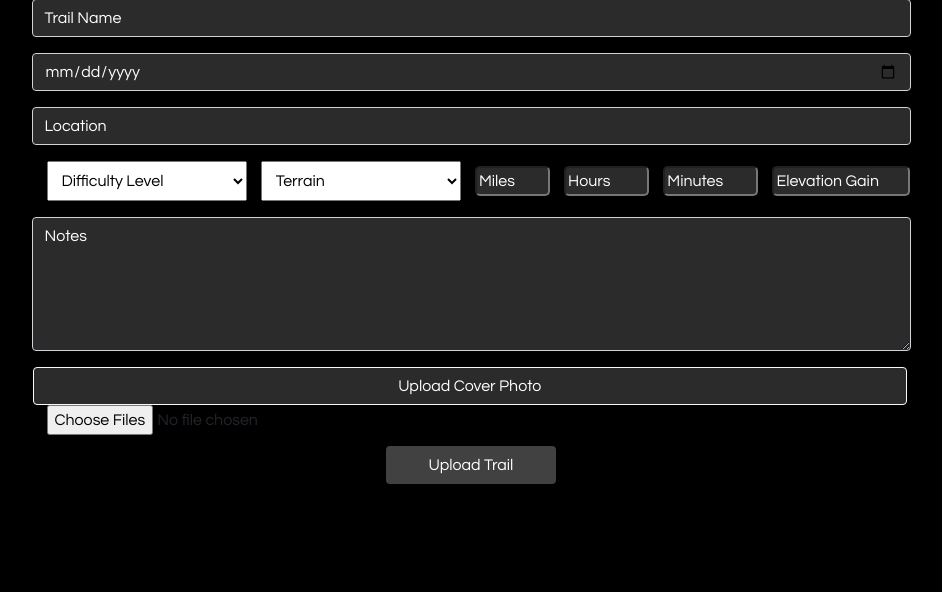
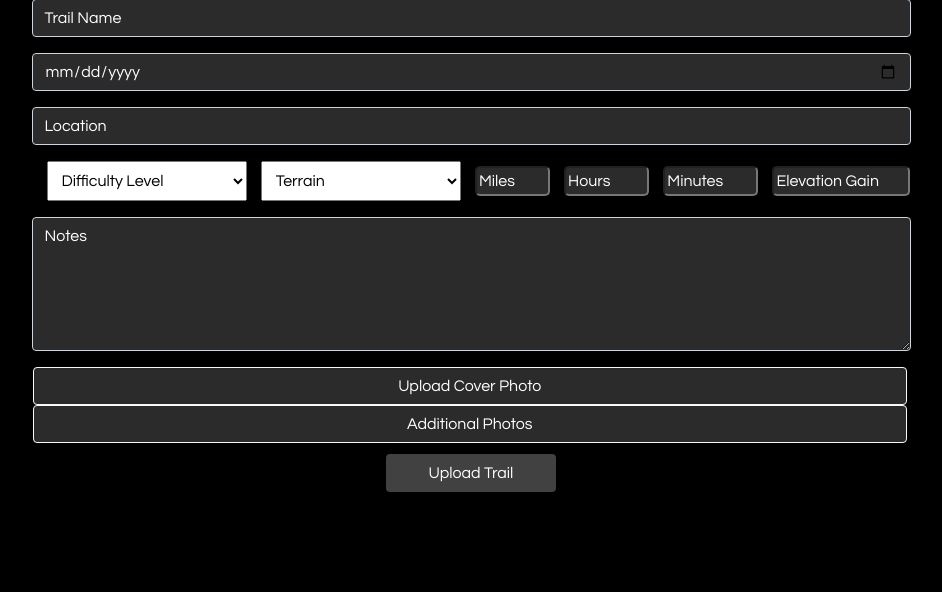
Before and after one commit to seandmontgomery/trail_tracker, a Flask app: page / in a window 1280 px wide. Shown: the part 268-860 px from the top of the page, without its empty margins (169-1111 px from the left). Before the commit the page ends 752 px from the top, so only its background shows below. Run offline with Flask 2, Linux system fonts and the light colour scheme; the visitor is signed in with stand-in values (Sample User, id 1); some libraries are stand-ins or nearby versions; some web fonts are replaced.

Commit message:
most recent changes

```diff
--- a/website/models.py
+++ b/website/models.py
@@ -84,7 +84,7 @@ class Trail(db.Model):
     date = db.Column(db.Date)
     difficulty = db.Column(db.String)
     terrain = db.Column(db.String)
-    miles = db.Column(db.Integer)
+    miles = db.Column(db.Float)
     hours = db.Column(db.Integer)
     minutes = db.Column(db.Integer)
     elevation = db.Column(db.Integer)
--- a/website/static/css/styles.css
+++ b/website/static/css/styles.css
@@ -261,6 +261,18 @@ width: 200px;
   color: white;
 }
 
+#additional-photo-button{
+  background-color: rgb(43, 43, 43);
+  color: white;
+  font-size: 1rem;
+  margin-left: -14px;
+  width: 103%;
+}
+
+#additional-photo-button:hover{
+  background-color: rgb(15, 184, 0);
+  color: white;
+}
 
 #media-uploader input[type="file"] {
   padding:0;
@@ -404,7 +416,6 @@ width: 200px;
   color: white;
 }
 
-
 #modal-body{
   color: black;
 }
@@ -450,7 +461,6 @@ width: 200px;
   height: 400px;
   width: 400px;
 }
-
 
 /* ---------------photo and notes modals-------------- */
 
--- a/website/static/js/upload.js
+++ b/website/static/js/upload.js
@@ -17,7 +17,12 @@ listAddButton.on('click', addItem)
 
 document.getElementById('cover-photo-button').addEventListener('click', openDialog);
 function openDialog() {
-  document.getElementById('image_url').click();
+  document.getElementById('cover-photo').click();
+}
+
+document.getElementById('additional-photo-button').addEventListener('click', openDialog);
+function openDialog() {
+  document.getElementById('additional-photos').click();
 }
 
 // UPLOAD ----------------------------------------------------------------
--- a/website/templates/upload.html
+++ b/website/templates/upload.html
@@ -49,12 +49,15 @@
     <textarea class="md-textarea form-control" id="notes" name="notes" placeholder="Notes" rows="5"></textarea>
   </div>
 
-  <div class="form-group-row media-input" id="photo-upload">
-    <input id='image_url' type='file' hidden/>
+  <div class="form-group-row media-input" id="cover-photo-upload">
+    <input id='cover-photo' type='file' hidden/>
     <input id='cover-photo-button' class="btn btn-light" type='button' value='Upload Cover Photo' />
   </div>
 
-  <input id='photos' type='file' multiple='multiple'/>
+  <div class="form-group-row media-input" id="additional-photo-upload">
+    <input id='additional-photos' type='file' multiple='multiple' hidden/>
+    <input id='additional-photo-button' class="btn btn-light" type='button' value='Additional Photos' />
+  </div>
 
   <!-- <div id="media-uploader">
     <ul id="list"></ul>
```
Also changed, not shown: seed.py (+31 -0 lines).
